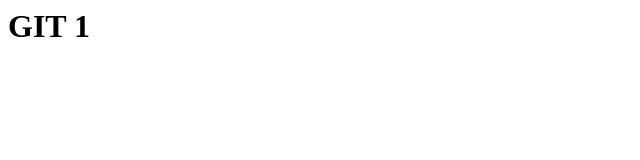
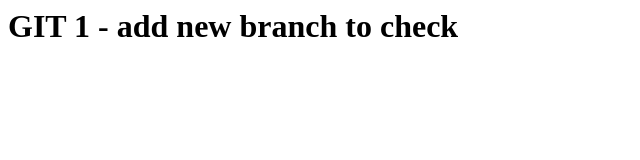
Before and after one commit to yarolin/index, a plain HTML site: page index.html in a window 1280 px wide. Shown: the whole page, without its empty margins (0-640 px from the left). Drawn offline with Linux system fonts and the light colour scheme.

Commit message:
add changes to index file after change branch

```diff
--- a/index.html
+++ b/index.html
@@ -3,6 +3,6 @@
 <title>GIT</title>
 </head>
 <body>
-<h1>GIT 1</h1>
+<h1>GIT 1 - add new branch to check</h1>
 </body>
 </html>
```
